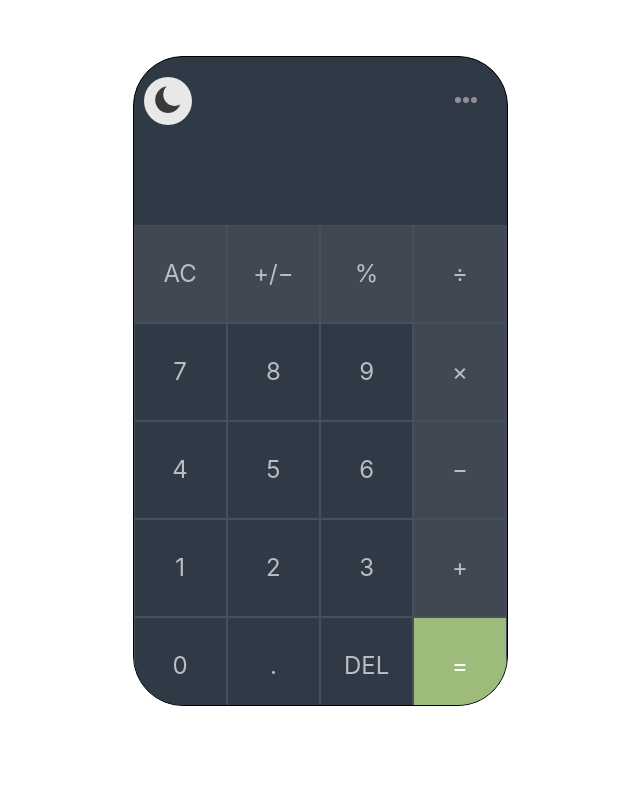
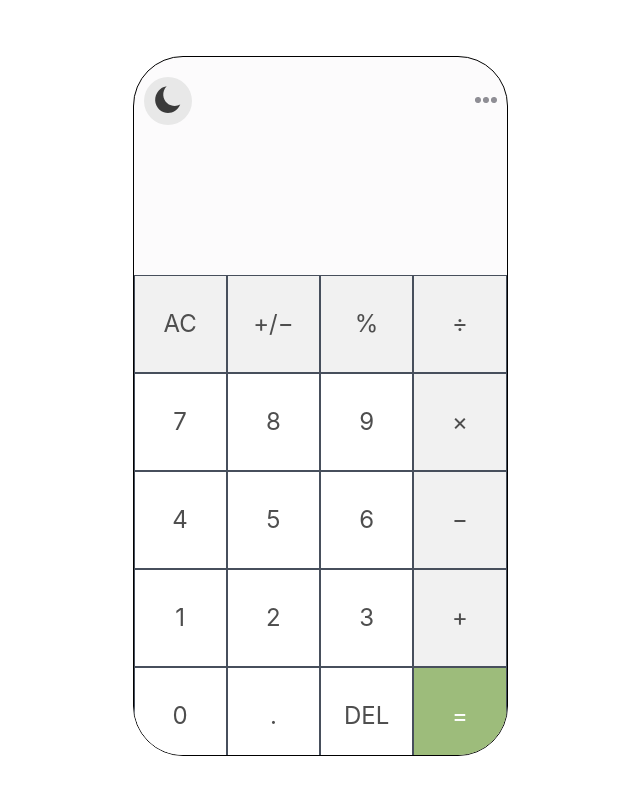
Before and after one commit to Danial-A/Calculator-JS, a plain HTML site: page index.html in a window 1280 px wide. Both pictures are taken after a click on the picture 487 px from the left and 100 px from the top of the page. Shown: the whole page, without its empty margins (320-960 px from the left). Drawn offline with nearby package versions, Linux system fonts and the light colour scheme.

Commit message:
added some javascript functionality

```diff
--- a/css/style.css
+++ b/css/style.css
@@ -5,21 +5,22 @@ body{
 
 .main-body{
     border: 1px solid black;
-    height: 650px;
+    height: 700px;
     width: 375px;
     margin:auto;
     margin-top: 5%;
     border-radius: 50px;
     overflow: hidden;
     background-color:#303946 ;
+    transition:0.1s linear;
 }
 .calculator-buttons{
     display: grid;
     font-size: 24px;
     grid-template-columns: repeat(4,1fr);
     position: relative;
-    top: 100px;
-
+    /* top: 60px;
+     */
 }
 
 .calculator-buttons .calc-button{
@@ -28,6 +29,7 @@ body{
     color:#BBBDC1;
     border: 1px solid #474f5c ;
     outline: none;
+    transition: 0.1s linear;
 }
 .equals{
     background-color: #9DBC7B !important;
@@ -35,14 +37,61 @@ body{
 }
 .operator{
     background-color: #414853 !important;
+    transition: 0.1s linear;
 }
 .options{
     float: right;
 
     margin-top:40px;
-    margin-right:30px;
+    margin-right:10px;
 }
 .logo{
     margin-top:20px;
     margin-left:10px;
 }
+.userVal{
+    color: #BBBDC1;
+    height: 50px;
+    font-size: 20px;
+    font-family: 'Segoe UI', Tahoma, Geneva, Verdana, sans-serif;
+    padding-right: 10px;
+    text-align: right;
+    margin: 0;
+    margin-top: 20px;
+
+}
+
+/* Toggle classes */
+.light-body{
+    background-color: #FCFBFC !important;
+    transition: 0.1s linear;
+
+}
+.light-button{
+    background-color: #FFFFFF !important;
+    transition: 0.1s linear;
+    color: #4E4E4E !important;
+}
+.light-operator{
+    background-color: #F1F1F1 !important;
+    transition: 0.1s linear;
+    color: #4E4E4E !important;
+}
+
+.icons img:hover{
+    cursor: pointer;
+}
+
+.result{
+    color: #BBBDC1;
+    text-align: right;
+    font-size: 50px;
+    height: 80px;
+    margin: 0;
+    padding-right: 10px;
+
+}
+
+.userVal-Light, .result-light{
+    color: #4E4E4E !important;
+}
--- a/index.html
+++ b/index.html
@@ -12,36 +12,40 @@
     <div class="container">
         <div class="main-body">
             <div class="icons">
-                <img src="./img/Sun.png" alt="" id="logo" class="logo" onclick="changeLogo()">
+                <img src="./img/Sun.png" alt="" id="logo" class="logo" onclick="toggleBackground()">
                 <img src="./img/Options_light.png" alt="" class="options">
+            </div>
+            <div class="text-areas">
+                <p class="userVal clear"></p>
+                <p class="result clear"></p>
             </div>
             <div class="calculator-buttons">
 
-                <button class="calc-button operator">AC</button>
+                <button class="calc-button operator" onclick="document.querySelector('.userVal').innerText = '' " >AC</button>
                 <button class="calc-button operator">&plus;/&minus;</button>
-                <button class="calc-button operator">&percnt;</button>
-                <button class="calc-button operator">&divide;</button>
+                <button class="calc-button operator" onclick="document.querySelector('.userVal').innerHTML += ' % '">&percnt;</button>
+                <button class="calc-button operator" onclick="document.querySelector('.userVal').innerHTML += '/'">&divide;</button>
 
-                <button class="calc-button ">7</button>
-                <button class="calc-button">8</button>
-                <button class="calc-button">9</button>
-                <button class="calc-button operator">&times;</button>
+                <button class="calc-button num" onclick="document.querySelector('.userVal').innerHTML += 7">7</button>
+                <button class="calc-button num" onclick="document.querySelector('.userVal').innerHTML += 8">8</button>
+                <button class="calc-button num" onclick="document.querySelector('.userVal').innerHTML += 9">9</button>
+                <button class="calc-button operator" onclick="document.querySelector('.userVal').innerHTML += '*'">&times;</button>
 
-                <button class="calc-button">4</button>
-                <button class="calc-button">5</button>
-                <button class="calc-button">6</button>
+                <button class="calc-button num" onclick="document.querySelector('.userVal').innerHTML += 4">4</button>
+                <button class="calc-button num" onclick="document.querySelector('.userVal').innerHTML += 5">5</button>
+                <button class="calc-button num" onclick="document.querySelector('.userVal').innerHTML += 6">6</button>
                 <button class="calc-button operator">&minus;</button>
 
 
-                <button class="calc-button">1</button>
-                <button class="calc-button">2</button>
-                <button class="calc-button">3</button>
-                <button class="calc-button operator">&plus;</button>
+                <button class="calc-button num" onclick="document.querySelector('.userVal').innerHTML += 1">1</button>
+                <button class="calc-button num" onclick="document.querySelector('.userVal').innerHTML += 2">2</button>
+                <button class="calc-button num" onclick="document.querySelector('.userVal').innerHTML += 3">3</button>
+                <button class="calc-button operator" onclick="document.querySelector('.userVal').innerHTML += '+'">&plus;</button>
 
-                <button class="calc-button">0</button>
-                <button class="calc-button">.</button>
-                <button class="calc-button">DEL</button>
-                <button class="calc-button equals">&equals;</button>
+                <button class="calc-button num" onclick="document.querySelector('.userVal').innerHTML += 0">0</button>
+                <button class="calc-button num" onclick="document.querySelector('.userVal').innerHTML +='.' ">.</button>
+                <button class="calc-button num">DEL</button>
+                <button class="calc-button equals" onclick="document.querySelector('.result').innerHTML = eval(document.querySelector('.userVal').innerHTML)">&equals;</button>
 
             </div>
         </div>
--- a/js/script.js
+++ b/js/script.js
@@ -1,8 +1,41 @@
-function changeLogo() {
-    var image = document.getElementById('logo');
+function toggleBackground() {
+    let image = document.getElementById('logo');
     if (image.src.match("Moon")) {
       image.src = "./img/Sun.png";
     } else {
       image.src = "./img/Moon.png";
     }
+
+    //change background
+    let body = document.querySelector('.main-body');
+    body.classList.toggle("light-body");
+
+    //change button color
+    let btnNum = document.querySelectorAll(".num");
+    for(let i = 0;i<btnNum.length;i++){
+      btnNum[i].classList.toggle('light-button');
+    }
+
+    //Operator button toggle
+    // let btnOp = document.getElementsByClassName("operator");
+    // for(let btn in btnOp){
+    //   btnOp[btn].classList.toggle('light-operator');
+    // }
+
+    //the above code generates an unexpected error
+    //Operator toggle
+    let btnOP = document.querySelectorAll(".operator");
+    for(let i = 0;i<btnOP.length;i++){
+      btnOP[i].classList.toggle('light-operator');
+    }
+    //change result text area color
+    let userTxt = document.querySelector(".userVal");
+    userTxt.classList.toggle('userVal-Light');
+
+    let resultTxt = document.querySelector(".result");
+    resultTxt.classList.toggle('result-light')
+
   }
+
+
+  //clear text function
```
